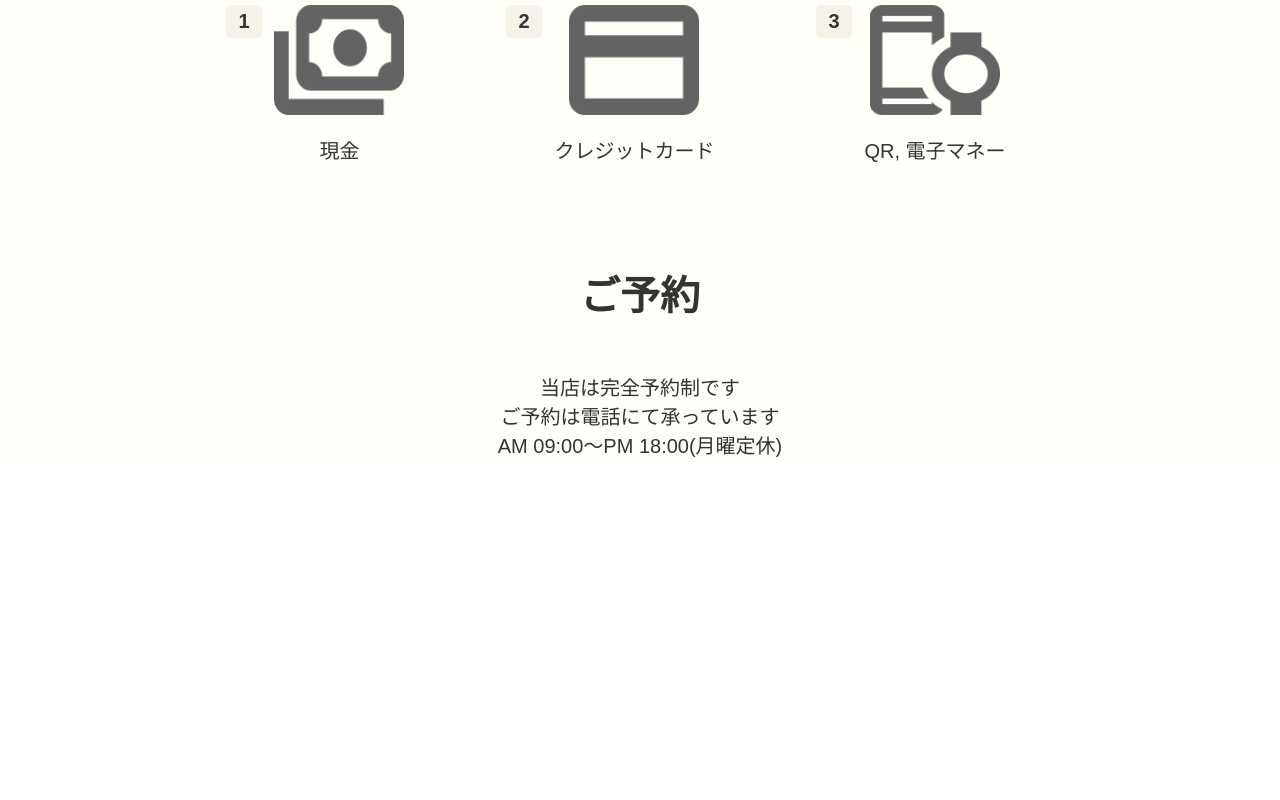
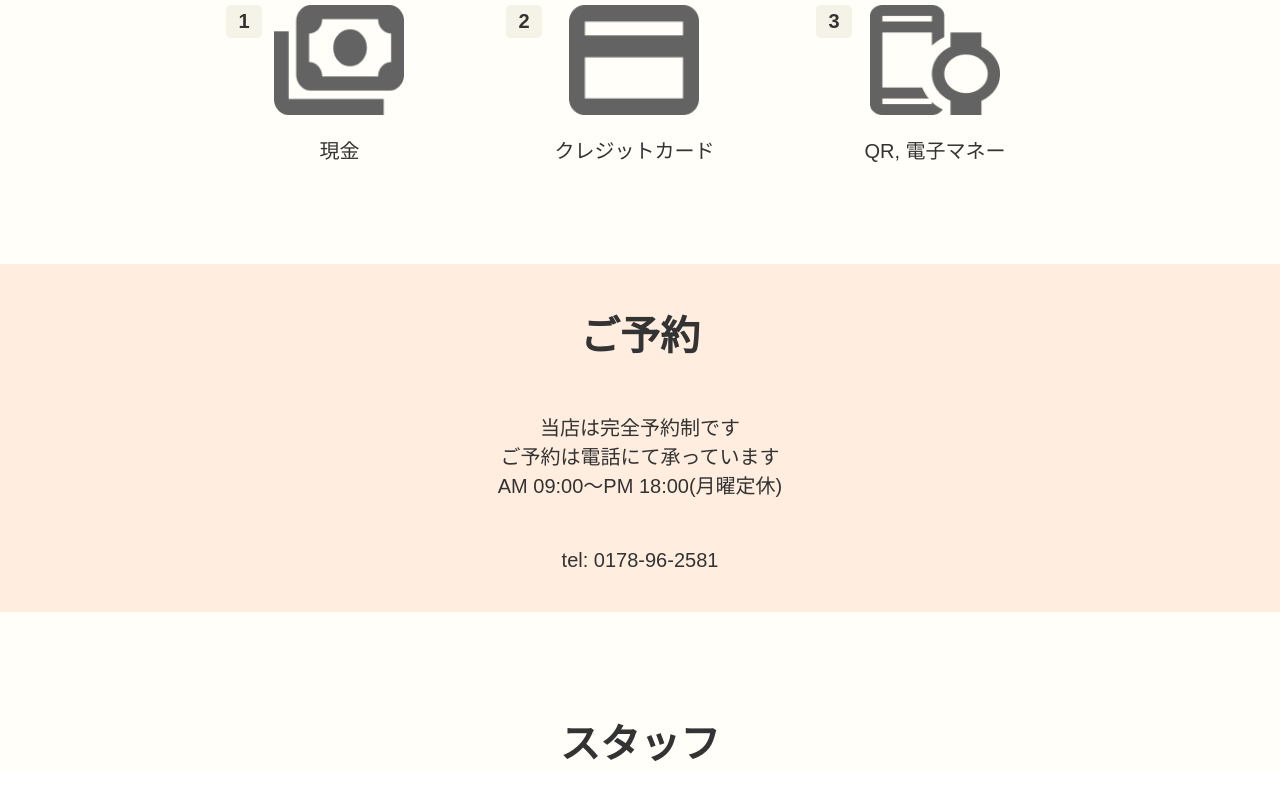
Before and after one commit to yuka-sawamura/HP_it_feels_it, a Next.js app: page / in a window 1280 px wide. Shown: the part 2056-2856 px from the top of the page. Before the commit the page ends 2565 px from the top, so only its background shows below. Built offline with nearby package versions, Linux system fonts and the light colour scheme.

Commit message:
予約　done

```diff
--- a/src/pages/index.tsx
+++ b/src/pages/index.tsx
@@ -239,9 +239,18 @@ export default function Home() {
                 <h1 className="itit_reservation_title">ご予約</h1>
                 <p className="itit_reservation_text">
                   当店は完全予約制です
-                  <br /> ご予約は電話にて承っています <br /> AM 09:00〜PM
-                  18:00(月曜定休)
+                  <br /> ご予約は電話にて承っています <br />
+                  AM 09:00〜PM 18:00(月曜定休)
                 </p>
+                <p className="itit_reservation_tel">tel: 0178-96-2581</p>
+              </div>
+            </div>
+          </section>
+
+          <section>
+            <div className="itit_staff">
+              <div className="itit_staff_group">
+                <h1 className="itit_staff_title">スタッフ</h1>
               </div>
             </div>
           </section>
--- a/src/styles/home.scss
+++ b/src/styles/home.scss
@@ -112,14 +112,29 @@ main {
   }
 }
 .itit_reservation {
+  background-color: #ffeedf;
   &_title {
     font-size: 40px;
     text-align: center;
     margin-top: 100px;
+    padding-top: 40px;
   }
   &_text {
     font-size: 20px;
     text-align: center;
     margin: 50px;
   }
+  &_tel {
+    font-size: 20px;
+    text-align: center;
+    padding-bottom: 40px;
+  }
 }
+
+.itit_staff {
+  &_title {
+    font-size: 40px;
+    text-align: center;
+    margin: 100px;
+  }
+}
```
